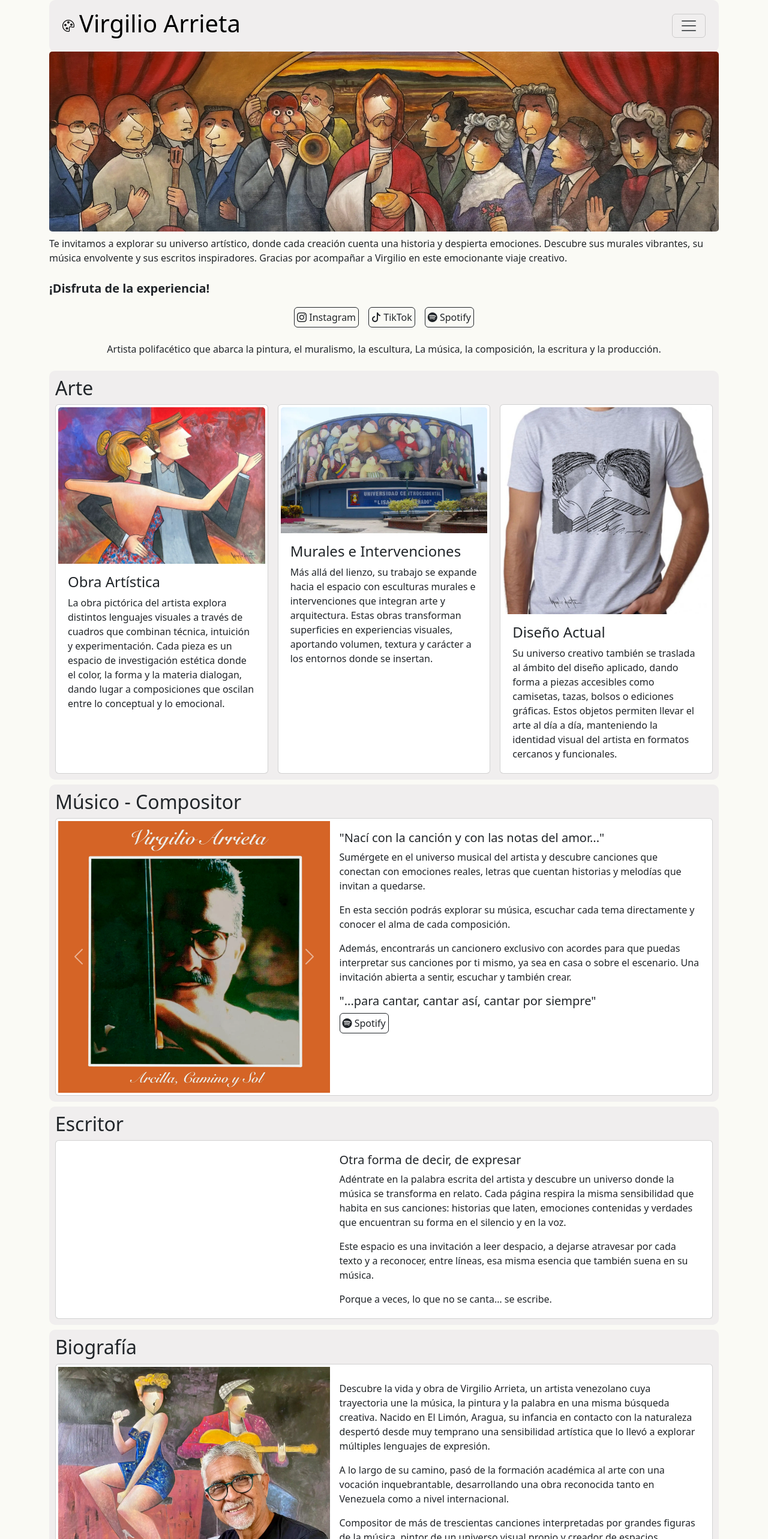
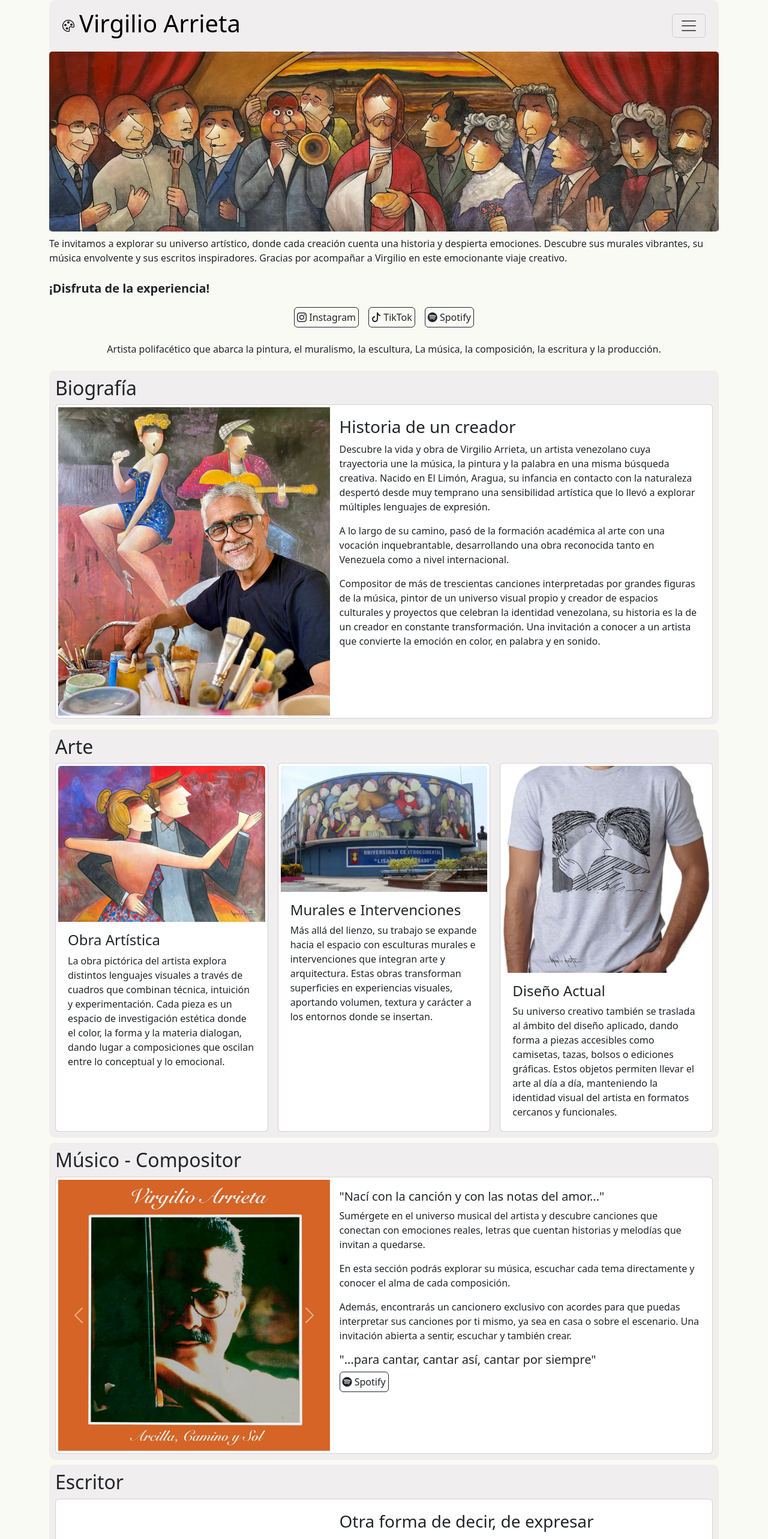
Before and after one commit to DevAnd7/VA-WebPage, a React (Vite) app in the folder VA-WP/: page / in a window 1280 px wide. Shown: the top 2566 px of the page at 60% size. Built offline with nearby package versions, Linux system fonts and the light colour scheme.

Commit message:
modificacion footer

```diff
--- a/VA-WP/src/Components/Footer.jsx
+++ b/VA-WP/src/Components/Footer.jsx
@@ -1,11 +1,16 @@
-import {BotonesRS} from "./Botones"
+import { BotonesRS } from "./Botones"
+
+import { Link } from "react-router-dom";
 
 function Footer() {
   return (
     <footer className="seccion d-flex justify-content-between align-items-center py-2 mt-5">
 
       <div className="d-flex align-items-center gap-3">
-        <h3 className="mb-0">Virgilio Arrieta</h3>
+
+        <Link to="/" className="navbar-brand">
+          <h3>Virgilio Arrieta</h3>
+        </Link>
 
         <ul className="d-flex gap-3 list-unstyled fs-3 mb-0">
           <li>
--- a/VA-WP/src/Pages/Home/Home.jsx
+++ b/VA-WP/src/Pages/Home/Home.jsx
@@ -11,10 +11,10 @@ function Home() {
       <div className="d-flex flex-column gap-2">
 
         <Banner />
+        <SeccionBiografia />
         <SeccionPintor />
         <SeccionMusico />
         <SeccionEscritor />
-        <SeccionBiografia />
 
       </div>
   );
--- a/VA-WP/src/Pages/Home/SeccionBiografia.jsx
+++ b/VA-WP/src/Pages/Home/SeccionBiografia.jsx
@@ -20,7 +20,7 @@ function SeccionBiografia() {
                         <div className="col-md-7">
 
                             <div className="card-body">
-                                <h5 className="card-title"></h5>
+                                <h3 className="card-title">Historia de un creador</h3>
 
                                 <p className="card-text">Descubre la vida y obra de Virgilio Arrieta, un artista venezolano cuya trayectoria une la música, la pintura y la palabra en una misma búsqueda creativa. Nacido en El Limón, Aragua, su infancia en contacto con la naturaleza despertó desde muy temprano una sensibilidad artística que lo llevó a explorar múltiples lenguajes de expresión.</p>
 
--- a/VA-WP/src/Pages/Home/SeccionEscritor.jsx
+++ b/VA-WP/src/Pages/Home/SeccionEscritor.jsx
@@ -20,7 +20,7 @@ function SeccionEscritor() {
                         <div className="col-md-7">
 
                             <div className="card-body">
-                                <h5 className="card-title">Otra forma de decir, de expresar</h5>
+                                <h3 className="card-title">Otra forma de decir, de expresar</h3>
 
                                 <p className="card-text">Adéntrate en la palabra escrita del artista y descubre un universo donde la música se transforma en relato. Cada página respira la misma sensibilidad que habita en sus canciones: historias que laten, emociones contenidas y verdades que encuentran su forma en el silencio y en la voz.</p>
 
```
